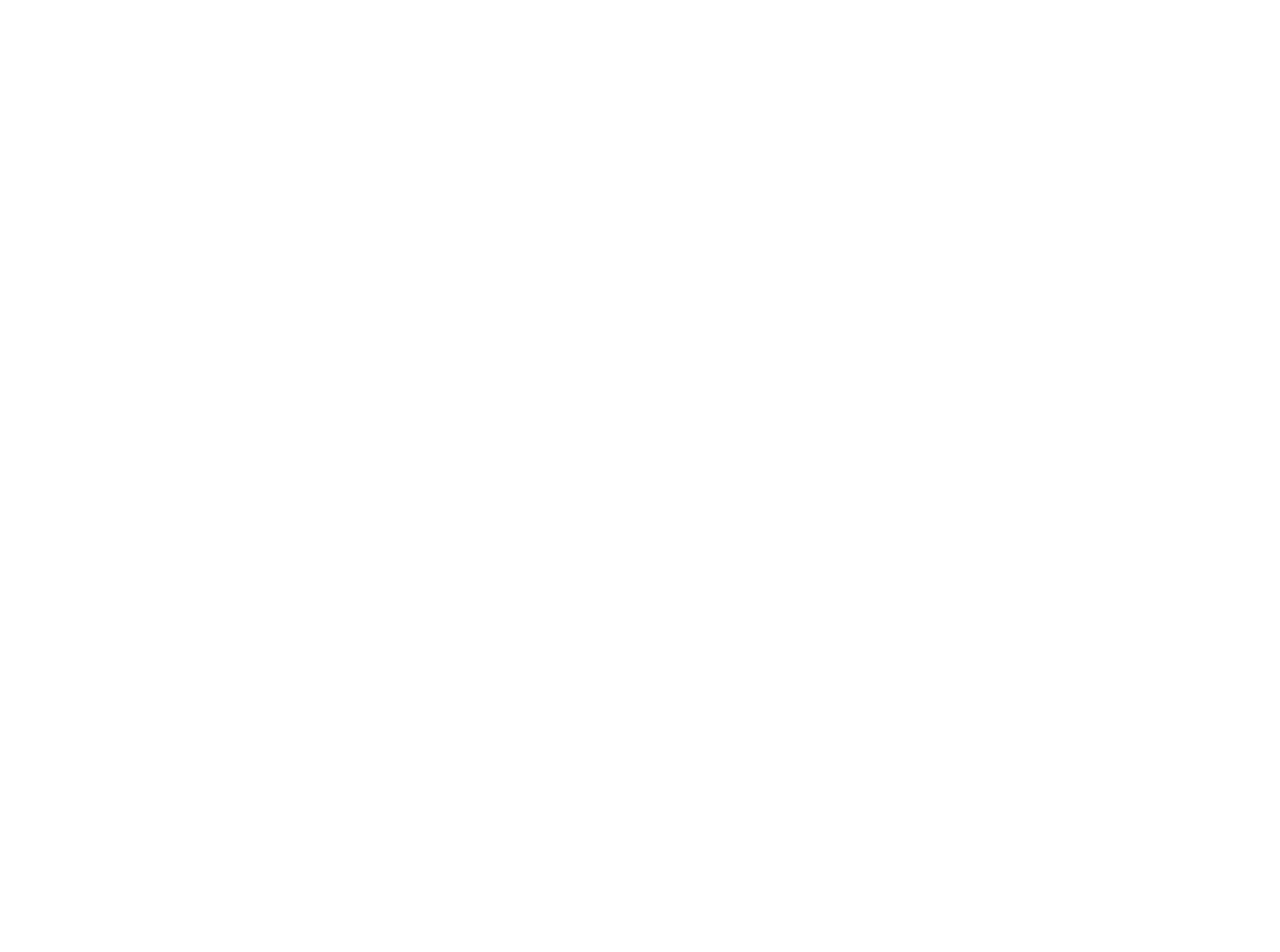
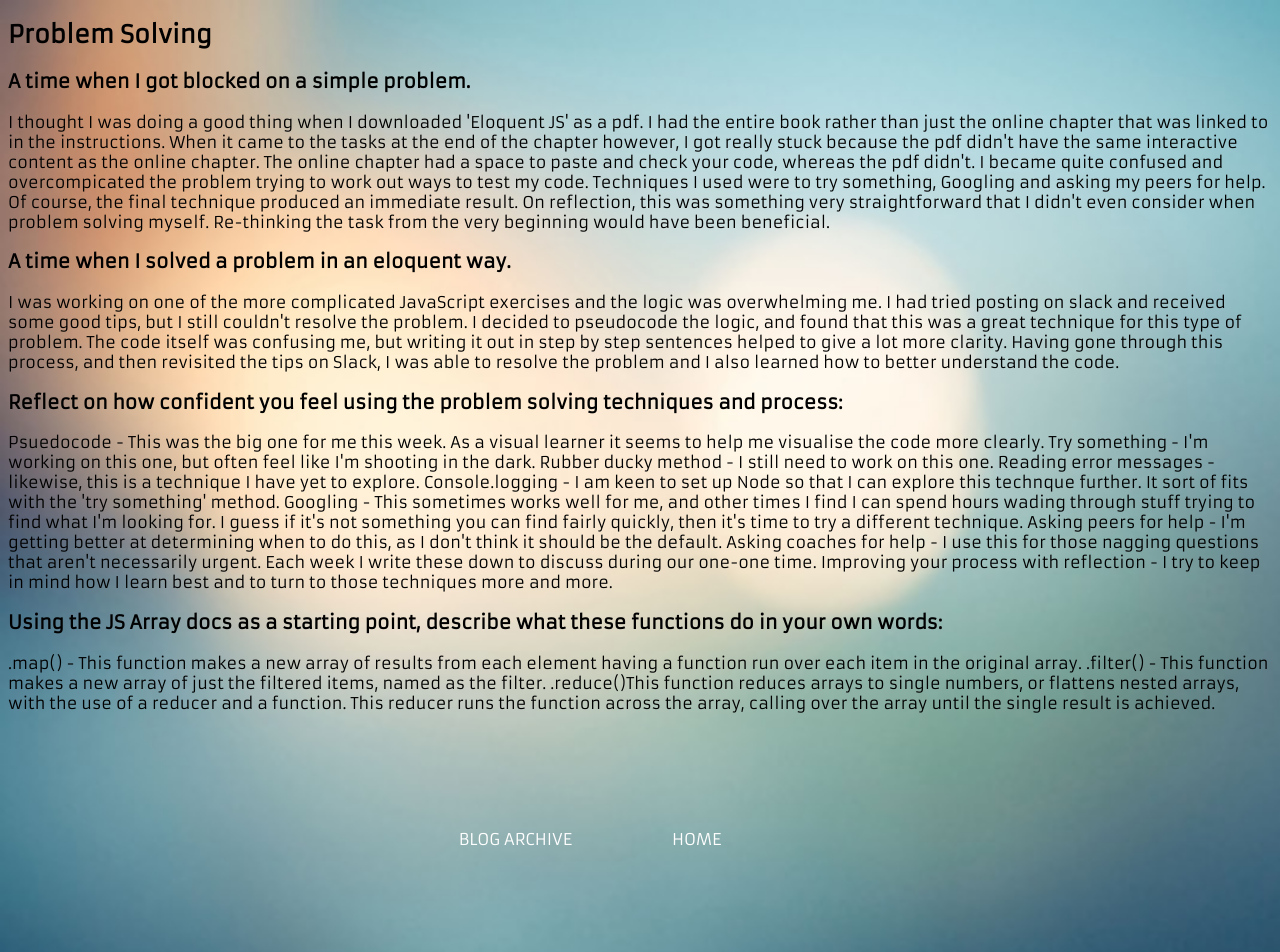
Before and after one commit to martybutts/martybutts.github.io, a plain HTML site: page blog/t5-problem-solving.html in a window 1280 px wide. Shown: the top 952 px of the page. Before the commit the page ends 800 px from the top, so only its background shows below. Drawn offline with Linux system fonts and the light colour scheme.

Commit message:
complete t5 blog

```diff
--- a/blog/t5-problem-solving.html
+++ b/blog/t5-problem-solving.html
@@ -0,0 +1,48 @@
+<!DOCTYPE html>
+<html>
+	<head>
+		<title>Technical Blog Part 5</title>
+		<meta charset="UTF-8">
+		<link href="../styles/main.css" rel="stylesheet" type="text/css">
+		<link href='https://fonts.googleapis.com/css?family=Armata' rel='stylesheet' type='text/css'>
+	</head>
+	<body>
+		<div class="container">
+			<div class="content">
+				<h2 class="content-header">Problem Solving</h2>
+				<h3>
+					A time when I got blocked on a simple problem.
+				</h3>
+				<p>I thought I was doing a good thing when I downloaded 'Eloquent JS' as a pdf. I had the entire book rather than just the online chapter that was linked to in the instructions. When it came to the tasks at the end of the chapter however, I got really stuck because the pdf didn't have the same interactive content as the online chapter. The online chapter had a space to paste and check your code, whereas the pdf didn't. I became quite confused and overcompicated the problem trying to work out ways to test my code. Techniques I used were to try something, Googling and asking my peers for help. Of course, the final technique produced an immediate result. On reflection, this was something very straightforward that I didn't even consider when problem solving myself. Re-thinking the task from the very beginning would have been beneficial.</p>
+				<h3>
+					A time when I solved a problem in an eloquent way.
+				</h3>
+				<p>I was working on one of the more complicated JavaScript exercises and the logic was overwhelming me. I had tried posting on slack and received some good tips, but I still couldn't resolve the problem. I decided to pseudocode the logic, and found that this was a great technique for this type of problem. The code itself was confusing me, but writing it out in step by step sentences helped to give a lot more clarity. Having gone through this process, and then revisited the tips on Slack, I was able to resolve the problem and I also learned how to better understand the code.</p>
+				<h3>
+					Reflect on how confident you feel using the problem solving techniques and process:
+				</h3>
+				<p>Psuedocode - This was the big one for me this week. As a visual learner it seems to help me visualise the code more clearly.
+				Try something - I'm working on this one, but often feel like I'm shooting in the dark.
+				Rubber ducky method - I still need to work on this one.
+				Reading error messages - likewise, this is a technique I have yet to explore.
+				Console.logging - I am keen to set up Node so that I can explore this technque further. It sort of fits with the 'try something' method.
+				Googling - This sometimes works well for me, and other times I find I can spend hours wading through stuff trying to find what I'm looking for. I guess if it's not something you can find fairly quickly, then it's time to try a different technique.
+				Asking peers for help - I'm getting better at determining when to do this, as I don't think it should be the default.
+				Asking coaches for help - I use this for those nagging questions that aren't necessarily urgent. Each week I write these down to discuss during our one-one time.
+				Improving your process with reflection - I try to keep in mind how I learn best and to turn to those techniques more and more.
+				</p>
+				<h3>
+					Using the JS Array docs as a starting point, describe what these functions do in your own words:
+				</h3>
+				<p>.map() - This function makes a new array of results from each element having a function run over each item in the original array.
+				.filter() - This function makes a new array of just the filtered items, named as the filter.
+				.reduce()This function reduces arrays to single numbers, or flattens nested arrays, with the use of a reducer and a function. This reducer runs the function across the array, calling over the array until the single result is achieved.
+				</p>
+			</div>
+		</div>
+		<footer>
+			<a class="footerB" href="blog.html">BLOG ARCHIVE</a>
+			<a class="footerA" href="../index.html">HOME</a>
+		</footer>
+	</body>
+</html>
```
Also changed, not shown: blog/blog.html (+4 -1 lines), blog/c1-reflection-blog.html (+1 -0 lines), blog/c1-time-and-habits-blog.html (+1 -0 lines), blog/c2-emotional-intelligence.html (+1 -0 lines), blog/c3-meditation-process.html (+1 -0 lines), blog/c4-daily-mindfulness.html (+1 -0 lines), blog/c5-self-confidence.html (+1 -1 lines), blog/t2-html-css-dom-p1.html (+1 -0 lines), blog/t2-html-css-dom-p2.html (+1 -0 lines), blog/t3-design-to-web-blog.html (+1 -0 lines), blog/t4-javascript-basics.html (+1 -0 lines).
